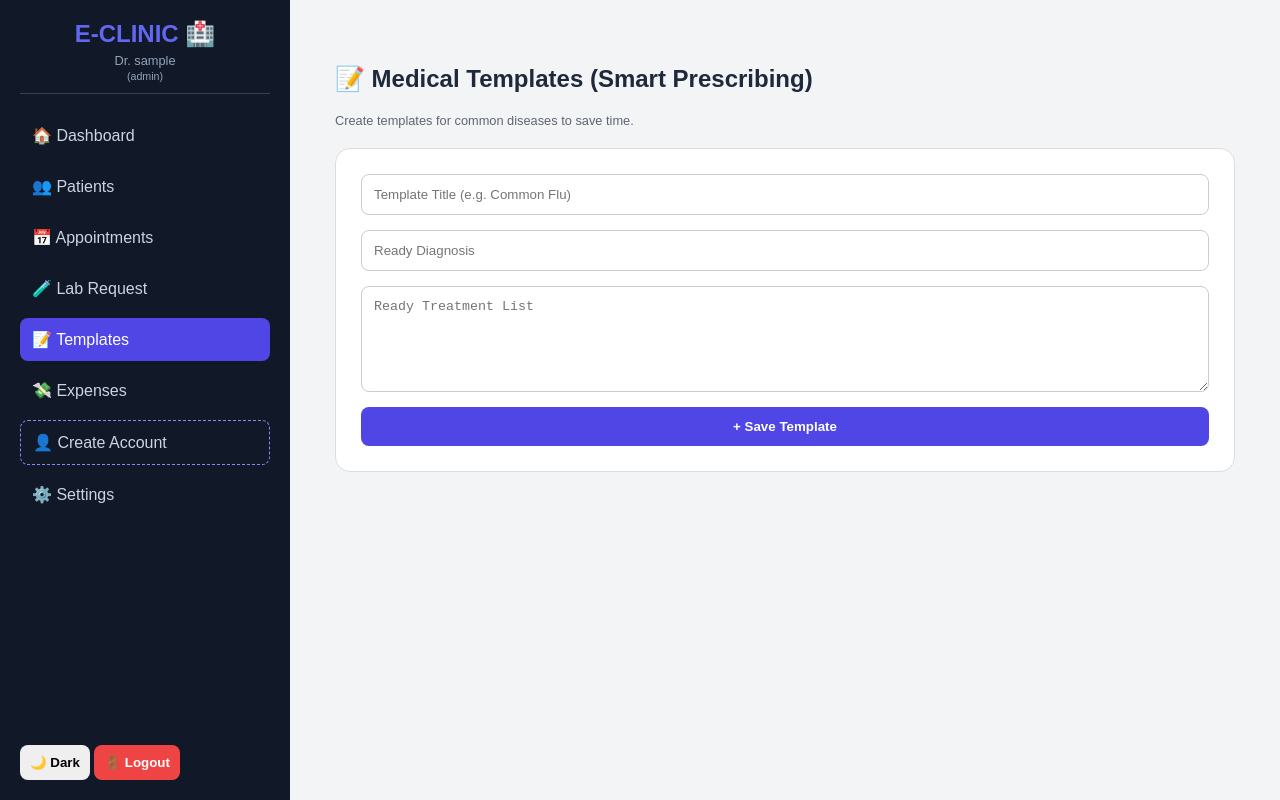
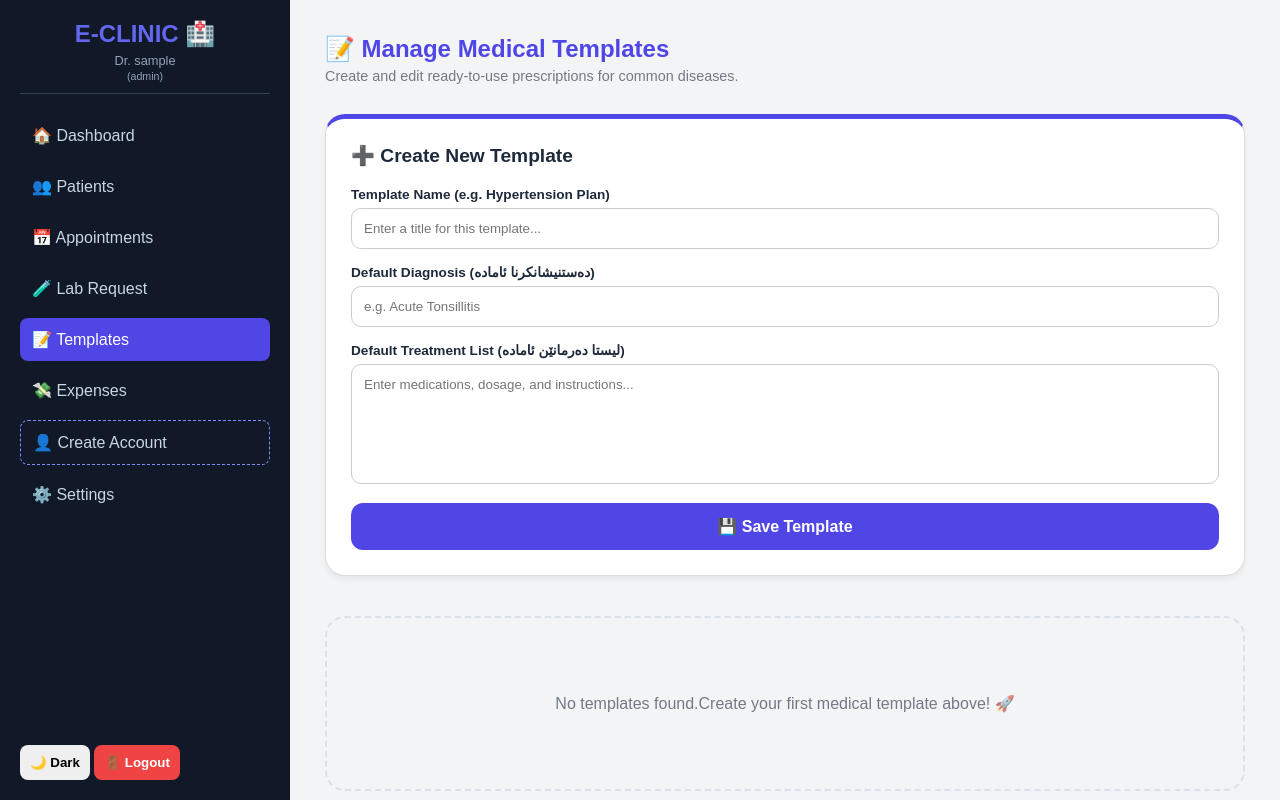
Before and after one commit to Saadzebari12345/my-clinic-app, a SvelteKit app: page /templates in a window 1280 px wide. Built offline with nearby package versions, Linux system fonts and the light colour scheme; sample sign-in values are in the browser's storage.

Commit message:
Add files via upload

```diff
--- a/src/routes/patients/[id]/+page.svelte
+++ b/src/routes/patients/[id]/+page.svelte
@@ -9,27 +9,29 @@
 
  let patientId = $derived(Number(page.params.id));
  let doctorId = $state(0);
- let doctorInfo = $state<any>(null); // زانیاریێن کلینیکێ یێن ئەدمین نڤیسین
+ let doctorInfo = $state<any>(null);
  let patientInfo = $state<Patient | null>(null);
  let records = $state<MedicalRecord[]>([]);
- let templates = $state<Template[]>([]); // قاڵبێن ئامادە
+ let templates = $state<Template[]>([]);
 
  let diagnosis = $state(''), treatment = $state(''), notes = $state(''), fee = $state('');
  let bp = $state(''), temp = $state(''), weight = $state('');
  let isSaving = $state(false);
- let editingId = $state<number | null>(null); // بۆ فاکشنا Edit
+ let editingId = $state<number | null>(null);
  let selectedTemplateId = $state('');
 
  async function loadAllData() {
   const storedId = localStorage.getItem('doctor_id');
   if (storedId) doctorId = Number(storedId);
 
-  // ئینانا زانیاریێن دکتۆری، نەخۆشی، مێژوو، و قاڵبان ب ئێکجار
+  if (!patientId || !doctorId) return;
+
+  // ئینانا هەمی داتایان ب ئێکجار (نەخۆش، مێژوو، قاڵب، و دکتۆر)
   const [docRes, pRes, rRes, tRes] = await Promise.all([
    supabase.from('doctors').select('*').eq('id', doctorId).single(),
    supabase.from('patients').select('*').eq('id', patientId).single(),
    supabase.from('medical_records').select('*').eq('patient_id', patientId).order('created_at', { ascending: false }),
-   supabase.from('medical_templates').select('*').eq('doctor_id', doctorId)
+   supabase.from('medical_templates').select('*').eq('doctor_id', doctorId).order('title')
   ]);
 
   if (docRes.data) doctorInfo = docRes.data;
@@ -40,7 +42,6 @@
 
  onMount(loadAllData);
 
- // ✨ پڕکرنا خانەیان ب قاڵبێن ئامادە
  function applyTemplate() {
   const template = templates.find(t => t.id === Number(selectedTemplateId));
   if (template) {
@@ -52,34 +53,24 @@
  async function saveRecord() {
   if (!diagnosis || !treatment) return alert("Please fill details");
   isSaving = true;
-
   const recordData = {
-   patient_id: patientId, doctor_id: doctorId, diagnosis, treatment, notes, bp, temp, weight,
-   fee: Number(fee) || 0, created_at: new Date().toISOString()
+   patient_id: patientId, doctor_id: doctorId, diagnosis, treatment, notes, bp, temp, weight, fee: Number(fee) || 0
   };
-
   if (editingId) {
    await supabase.from('medical_records').update(recordData).eq('id', editingId);
-   alert("✅ Updated Successfully");
   } else {
    await supabase.from('medical_records').insert([recordData]);
-   alert("✅ Saved Successfully");
   }
-
   editingId = null;
   diagnosis = ''; treatment = ''; notes = ''; bp = ''; temp = ''; weight = ''; fee = '';
   await loadAllData();
   isSaving = false;
  }
 
- // ✏️ دەستپێکرنا فاکشنا Edit
  function startEdit(record: MedicalRecord) {
   editingId = record.id;
-  diagnosis = record.diagnosis;
-  treatment = record.treatment;
-  notes = record.notes;
-  bp = record.bp; temp = record.temp; weight = record.weight;
-  fee = record.fee.toString();
+  diagnosis = record.diagnosis; treatment = record.treatment; notes = record.notes;
+  bp = record.bp; temp = record.temp; weight = record.weight; fee = record.fee.toString();
   window.scrollTo({ top: 0, behavior: 'smooth' });
  }
 
@@ -90,109 +81,123 @@
   }
  }
 
- // 🖨️ چاپکرنا A4 یا جیهانی ب زانیاریێن ئەدمینی
  function printRx(record: MedicalRecord) {
-  const win = window.open('', '', 'width=900,height=1100');
+  const win = window.open('', '', 'width=900,height=1000');
   win?.document.write(`
-   <html>
-   <head>
-    <style>
-     @page { size: A4; margin: 15mm; }
-     body { font-family: 'Segoe UI', sans-serif; padding: 0; margin: 0; color: #1a1a1a; }
-     .page-border { border: 2px solid #4f46e5; padding: 40px; height: 94vh; border-radius: 20px; position: relative; box-sizing: border-box; }
-     .header { display: flex; justify-content: space-between; border-bottom: 4px solid #4f46e5; padding-bottom: 15px; margin-bottom: 30px; }
-     .clinic-title { font-size: 28px; font-weight: 900; color: #4f46e5; margin: 0; }
-     .patient-info { background: #f8fafc; padding: 20px; border-radius: 12px; display: grid; grid-template-columns: 1fr 1fr; gap: 15px; border: 1px solid #e2e8f0; margin-bottom: 40px; font-size: 15px; }
-     .content { min-height: 450px; font-size: 18px; line-height: 1.8; }
-     .footer { position: absolute; bottom: 40px; left: 40px; right: 40px; border-top: 1px solid #eee; padding-top: 20px; display: flex; justify-content: space-between; font-size: 12px; color: #94a3b8; }
-    </style>
-   </head>
-   <body>
-    <div class="page-border">
-     <div class="header">
-      <div>
-       <h1 class="clinic-title">${doctorInfo?.clinic_name || 'E-CLINIC CENTER'}</h1>
-       <p style="font-size:18px; font-weight:bold; margin:5px 0;">Dr. ${doctorInfo?.doctor_name || 'Specialist'}</p>
-      </div>
-      <div style="text-align:right; font-size:13px;">${doctorInfo?.clinic_address || ''}<br>Tel: ${doctorInfo?.clinic_phone || ''}</div>
-     </div>
-     <div class="patient-info">
-      <div><b>Patient:</b> ${patientInfo?.name}</div>
-      <div><b>Mobile:</b> ${patientInfo?.phone || 'N/A'}</div>
-      <div><b>Age / Gender:</b> ${patientInfo?.age}Y / ${patientInfo?.gender || 'N/A'}</div>
-      <div><b>Date:</b> ${new Date(record.created_at).toLocaleDateString('en-GB')}</div>
-     </div>
-     <div class="content">
-      <div style="font-size:60px; color:#4f46e5; font-style:italic; margin:0;">Rx</div>
-      <p><b>Diagnosis:</b> ${record.diagnosis}</p>
-      <p style="white-space: pre-line;"><b>Treatment:</b><br>${record.treatment}</p>
-     </div>
-     <div class="footer"><div>Printed by E-Clinic System</div><div style="text-align:center; width:200px; border-top:2px solid #333; padding-top:5px; font-weight:bold;">Signature</div></div>
-    </div>
-    <script>window.print(); window.close();<\/script>
-   </body>
-   </html>
+   <div style="font-family:sans-serif; padding:50px; border:2px solid #4f46e5; border-radius:15px;">
+    <h1 style="text-align:center; color:#4f46e5;">E-CLINIC MEDICAL REPORT</h1>
+    <p style="text-align:center;"><b>Dr. ${doctorInfo?.doctor_name || 'Specialist'}</b></p>
+    <hr>
+    <p><b>Patient:</b> ${patientInfo?.name} | <b>Date:</b> ${new Date(record.created_at).toLocaleDateString('en-GB')}</p>
+    <p><b>Mobile:</b> ${patientInfo?.phone || 'N/A'}</p>
+    <h3>Diagnosis:</h3><p>${record.diagnosis}</p>
+    <h3>Treatment:</h3><p style="white-space:pre-line;">${record.treatment}</p>
+    <div style="margin-top:50px; text-align:right;">Signature: _________________</div>
+   </div>
   `);
-  win?.document.close();
+  win?.document.close(); win?.print();
  }
 </script>
 
-<div class="container" style="max-width: 1200px; margin: 0 auto; padding: 10px; color: var(--text);">
- <header class="card" style="background: var(--card, white); padding: 20px; border-radius: 15px; border: 1px solid var(--border, #ddd); display: flex; justify-content: space-between; align-items: center; border-left: 6px solid #4f46e5; margin-bottom: 25px;">
-  <div class="p-info">
-   <h1 style="margin:0;">👤 {patientInfo?.name || 'Loading...'}</h1>
-   <p style="margin:5px 0 0; opacity:0.7;">{patientInfo?.age} years | {patientInfo?.phone}</p>
+<div class="profile-container">
+ <header class="card patient-header">
+  <div class="p-info"><h1>👤 {patientInfo?.name || '...'}</h1>
+   <p>{patientInfo?.age} years | {patientInfo?.phone}</p>
   </div>
-  <a href="/patients" style="text-decoration:none; font-weight:bold; color:#4f46e5;">⬅ Back to List</a>
+  <a href="/patients" class="back-link">⬅ Back to List</a>
  </header>
 
- <div class="main-grid" style="display: grid; grid-template-columns: 450px 1fr; gap: 20px;">
-  <!-- لایێ چەپێ: فۆرم -->
-  <div class="card" style="background: var(--card, white); padding: 25px; border-radius: 15px; border: 1px solid var(--border, #ddd);">
-   <h3 style="margin-top:0;">{editingId ? '✏️ Edit Consultation' : '📝 New Consultation'}</h3>
+ <div class="main-grid">
+  <!-- فۆرما نڤیسینێ -->
+  <div class="card form-container">
+   <h3>{editingId ? '✏️ Edit consultation' : '📝 New Consultation'}</h3>
 
-   <!-- ⚡ پشکا قاڵبان -->
-   <div style="margin-bottom: 15px; background: #f0f4ff; padding: 12px; border-radius: 10px; border: 1px solid #dbeafe;">
-    <label for="t-sel" style="font-size: 0.75rem; font-weight: bold; display: block; margin-bottom: 5px; color:#1e40af;">⚡ Quick Template</label>
-    <select id="t-sel" bind:value={selectedTemplateId} onchange={applyTemplate} style="width: 100%; padding: 8px; border-radius: 8px;">
+   <div class="template-section">
+    <label for="ts">⚡ Quick Template</label>
+    <select id="ts" bind:value={selectedTemplateId} onchange={applyTemplate}>
      <option value="">-- Choose Ready Template --</option>
      {#each templates as t}<option value={t.id}>{t.title}</option>{/each}
     </select>
    </div>
 
-   <div style="display:grid; grid-template-columns: 1fr 1fr 1fr; gap: 8px; margin-bottom: 12px;">
-    <input bind:value={bp} placeholder="BP" style="padding:10px; border-radius:8px; border:1px solid #ccc;"/>
-    <input bind:value={temp} placeholder="T°C" style="padding:10px; border-radius:8px; border:1px solid #ccc;"/>
-    <input bind:value={weight} placeholder="Weight" style="padding:10px; border-radius:8px; border:1px solid #ccc;"/>
+   <div class="vitals-row">
+    <!-- svelte-ignore a11y_label_has_associated_control -->
+    <div class="v-field"><label>BP</label><input bind:value={bp} placeholder="120/80" /></div>
+    <!-- svelte-ignore a11y_label_has_associated_control -->
+    <div class="v-field"><label>T°C</label><input bind:value={temp} placeholder="37" /></div>
+    <!-- svelte-ignore a11y_label_has_associated_control -->
+    <div class="v-field"><label>Weight</label><input bind:value={weight} placeholder="Kg" /></div>
    </div>
-   <input bind:value={diagnosis} placeholder="Diagnosis" style="width:100%; padding:12px; margin-bottom:12px; border-radius:8px; border:1px solid #ccc;"/><textarea bind:value={treatment} placeholder="Treatment & Plan..." style="width:100%; height:120px; padding:12px; border-radius:8px; border:1px solid #ccc; resize:none;"></textarea>
-   <input bind:value={fee} type="number" placeholder="Fee $" style="width:100%; padding:10px; margin-bottom:15px; border-radius:8px; border:1px solid #ccc;"/>
 
-   <button onclick={saveRecord} disabled={isSaving} style="width:100%; padding:14px; background:#4f46e5; color:white; border:none; border-radius:10px; cursor:pointer; font-weight:bold;">
-    {isSaving ? '...' : (editingId ? '💾 Update Record' : '💾 Save Record')}
-   </button>
-   {#if editingId}<button onclick={() => editingId = null} style="width:100%; margin-top:5px; background:none; border:none; color:#666; cursor:pointer;">Cancel Edit</button>{/if}
+   <div class="field">
+    <!-- svelte-ignore a11y_label_has_associated_control -->
+    <label>Diagnosis</label>
+    <input bind:value={diagnosis} placeholder="Condition name..." />
+   </div>
+
+   <div class="field">
+    <!-- svelte-ignore a11y_label_has_associated_control -->
+    <label>Treatment Plan</label>
+    <textarea bind:value={treatment} placeholder="Medications..."></textarea>
+   </div>
+
+   <div class="footer-row">
+    <!-- svelte-ignore a11y_label_has_associated_control -->
+    <div class="f-item"><label>Fee $</label><input type="number" bind:value={fee} placeholder="0.00" /></div>
+    <button class="save-btn" onclick={saveRecord}>{editingId ? 'Update' : 'Save'}</button>
+   </div>
   </div>
 
-  <!-- لایێ ڕاستێ: مێژوو -->
-  <div class="history">
-   <h3 style="margin-top:0;">📜 Medical History ({records.length})</h3>
-   {#each records as r (r.id)}
-    <div class="card" style="background: var(--card, white); padding: 18px; border-radius: 12px; border: 1px solid var(--border, #ddd); border-left: 5px solid #10b981; margin-bottom: 15px;">
-     <div style="display:flex; justify-content:space-between; margin-bottom:12px;">
-      <span style="font-weight:bold; font-size:0.8rem; color:#10b981;">📅 {new Date(r.created_at).toLocaleString('en-GB')}</span>
-      <div style="display:flex; gap:5px;">
-       <button onclick={() => printRx(r)} style="background:#f3f4f6; border:none; padding:5px 10px; border-radius:6px; cursor:pointer; font-weight:bold;">🖨️ Print</button>
-       <button onclick={() => startEdit(r)} style="background:#e0f2fe; color:#0369a1; border:none; padding:5px 10px; border-radius:6px; cursor:pointer; font-weight:bold;">✏️ Edit</button>
-       <button onclick={() => deleteRecord(r.id)} style="background:#fee2e2; color:#dc2626; border:none; padding:5px 10px; border-radius:6px; cursor:pointer;">🗑️</button>
+  <!-- مێژوو -->
+  <div class="history-list">
+   <h3>📜 History ({records.length})</h3>
+   {#each records as record (record.id)}
+    <div class="record card">
+     <div class="r-head">
+      <span>📅 {new Date(record.created_at).toLocaleString('en-GB')}</span>
+      <div class="r-btns">
+       <button class="b-p" onclick={() => printRx(record)}>🖨️ Print</button>
+       <button class="b-e" onclick={() => startEdit(record)}>✏️ Edit</button>
+       <button class="b-d" onclick={() => deleteRecord(record.id)}>🗑️</button>
       </div>
      </div>
-     <b style="font-size:1.1rem;">{r.diagnosis}</b>
-     <p style="font-size:0.95rem; margin-top:8px; line-height:1.5;">{r.treatment}</p>
+     <b>{record.diagnosis}</b>
+     <p>{record.treatment}</p>
     </div>
-   {:else}
-    <div style="text-align:center; padding:50px; border:2px dashed #ddd; border-radius:15px; color:#999;">No history found.</div>
    {/each}
   </div>
  </div>
 </div>
+
+<style>
+ .profile-container { max-width: 1200px; margin: 0 auto; color: var(--text); padding: 10px; }
+ .card { background: var(--card, white); padding: 25px; border-radius: 20px; border: 1px solid var(--border, #ddd); margin-bottom: 20px; }
+ .patient-header { display: flex; justify-content: space-between; align-items: center; border-left: 6px solid #4f46e5; }
+
+ .main-grid { display: grid; grid-template-columns: 420px 1fr; gap: 20px; }
+ @media (max-width: 1000px) { .main-grid { grid-template-columns: 1fr; } }
+
+ .template-section { background: rgba(79, 70, 229, 0.05); padding: 12px; border-radius: 12px; margin-bottom: 15px; border: 1px solid rgba(79, 70, 229, 0.1); }
+ .template-section label { font-size: 0.75rem; font-weight: bold; color: #4f46e5; display: block; margin-bottom: 5px; }
+ .template-section select { width: 100%; padding: 8px; border-radius: 8px; border: 1px solid #ccc; background: white; color: black; }
+
+ .vitals-row { display: grid; grid-template-columns: 1fr 1fr 1fr; gap: 10px; margin-bottom: 15px; }
+ .v-field label { font-size: 0.7rem; font-weight: bold; display: block; margin-bottom: 3px; }
+
+ input, textarea { width: 100%; padding: 12px; border-radius: 10px; border: 1px solid var(--border, #ccc); background: white !important; color: black !important; box-sizing: border-box; }
+ textarea { height: 100px; resize: none; margin-top: 5px; }
+
+ .footer-row { display: flex; gap: 10px; align-items: flex-end; margin-top: 10px; }
+ .f-item { flex: 1; }
+ .f-item label { font-size: 0.7rem; font-weight: bold; display: block; margin-bottom: 3px; }
+ .save-btn { flex: 2; height: 45px; background: #4f46e5; color: white; border: none; border-radius: 10px; cursor: pointer; font-weight: bold; }
+
+ .record { border-left: 5px solid #10b981; }
+ .r-head { display: flex; justify-content: space-between; align-items: center; margin-bottom: 10px; font-size: 0.8rem; font-weight: bold; color: #10b981; }
+ .r-btns button { border: none; padding: 5px 10px; border-radius: 6px; cursor: pointer; margin-left: 5px; font-weight: bold; }
+ .b-p { background: #f3f4f6; color: #333; }
+ .b-e { background: #e0f2fe; color: #0369a1; }
+ .b-d { background: #fee2e2; color: #dc2626; }
+
+ .back-link { text-decoration: none; color: #4f46e5; font-weight: bold; }
+</style>
--- a/src/routes/templates/+page.svelte
+++ b/src/routes/templates/+page.svelte
@@ -2,56 +2,190 @@
  import { onMount } from 'svelte';
  import { supabase } from '$lib/supabaseClient';
 
- let templates = $state<any[]>([]);
+ interface Template {
+  id: number;
+  title: string;
+  diagnosis: string;
+  treatment: string;
+ }
+
+ let templates = $state<Template[]>([]);
  let title = $state(''), diag = $state(''), treat = $state('');
  let doctorId = $state(0);
+ let isSaving = $state(false);
+ let editingId = $state<number | null>(null); // بۆ زانینا كا كیش قاڵب دهێته‌ گۆهۆڕین
+
+ async function fetchTemplates() {
+  const { data } = await supabase
+   .from('medical_templates')
+   .select('*')
+   .eq('doctor_id', doctorId)
+   .order('id', { ascending: false });
+  if (data) templates = data;
+ }
 
  onMount(async () => {
   const id = localStorage.getItem('doctor_id');
   if (id) {
    doctorId = Number(id);
-   fetchTemplates();
+   await fetchTemplates();
   }
  });
 
- async function fetchTemplates() {
-  const { data } = await supabase.from('medical_templates').select('*').eq('doctor_id', doctorId);
-  if (data) templates = data;
+ // 💾 سەیڤکرن یان نووژەنکرنا قاڵبی
+ async function saveTemplate() {
+  if (!title || !diag) return alert("تکایە ناونیشان و دەستنیشانکرنێ پڕ بکە");
+  isSaving = true;
+
+  const templateData = {
+   doctor_id: doctorId,
+   title: title,
+   diagnosis: diag,
+   treatment: treat
+  };
+
+  if (editingId) {
+   // Update - دەستکاری کرنا قاڵبێ کۆن
+   const { error } = await supabase
+    .from('medical_templates')
+    .update(templateData)
+    .eq('id', editingId);
+   if (!error) alert("✅ قاڵب ب سەرکەفتی هاتە نووژەنکرن");
+  } else {
+   // Insert - زێدەکرنا قاڵبەکێ نوی
+   const { error } = await supabase
+    .from('medical_templates')
+    .insert([templateData]);
+   if (!error) alert("✅ قاڵبێ نوی هاتە سەیڤکرن");
+  }
+
+  cancelEdit();
+  await fetchTemplates();
+  isSaving = false;
  }
 
- async function addTemplate() {
-  if (!title || !diag) return alert("Please fill Title and Diagnosis");
-  await supabase.from('medical_templates').insert([{
-   doctor_id: doctorId, title, diagnosis: diag, treatment: treat
-  }]);
-  title = ''; diag = ''; treat = '';
-  fetchTemplates();
+ // ✏️ دەستپێکرنا دەستکاریێ
+ function startEdit(t: Template) {
+  editingId = t.id;
+  title = t.title;
+  diag = t.diagnosis;
+  treat = t.treatment;
+  window.scrollTo({ top: 0, behavior: 'smooth' }); // چوون بۆ سەرێ لاپەڕەی ب شێوەیەکێ نەرم
  }
 
+ // ❌ هەڵوەشاندنەوەیا دەستکاریێ
+ function cancelEdit() {
+  editingId = null;
+  title = ''; diag = ''; treat = '';
+ }
+
+ // 🗑️ ژێبرنا قاڵبی
  async function deleteTemplate(id: number) {
-  await supabase.from('medical_templates').delete().eq('id', id);
-  fetchTemplates();
+  if (confirm('ئەرێ تو پشتراستی تو دڤێت ڤی قاڵبی ژێببەی؟')) {
+   await supabase.from('medical_templates').delete().eq('id', id);
+   await fetchTemplates();
+  }
  }
 </script>
 
-<div style="padding: 20px; color: var(--text);">
- <h2>📝 Medical Templates (Smart Prescribing)</h2>
- <p style="opacity: 0.7; font-size: 0.8rem; margin-bottom: 20px;">Create templates for common diseases to save time.</p>
-
- <div style="background:var(--card, white); padding:25px; border-radius:15px; border:1px solid var(--border); margin-bottom:30px; display:grid; gap:15px;">
-  <input bind:value={title} placeholder="Template Title (e.g. Common Flu)" style="padding:12px; border-radius:8px; border:1px solid #ccc;"/>
-  <input bind:value={diag} placeholder="Ready Diagnosis" style="padding:12px; border-radius:8px; border:1px solid #ccc;"/>
-  <textarea bind:value={treat} placeholder="Ready Treatment List" style="padding:12px; border-radius:8px; border:1px solid #ccc; height:80px;"></textarea>
-  <button onclick={addTemplate} style="background:#4f46e5; color:white; border:none; padding:12px; border-radius:8px; cursor:pointer; font-weight:bold;">+ Save Template</button>
+<div class="templates-page">
+ <div class="header-section">
+  <h2>📝 Manage Medical Templates</h2>
+  <p>Create and edit ready-to-use prescriptions for common diseases.</p>
  </div>
 
- <div style="display:grid; grid-template-columns: repeat(auto-fit, minmax(250px, 1fr)); gap:15px;">
-  {#each templates as t}
-   <div style="background:var(--card); padding:15px; border-radius:12px; border:1px solid var(--border); position:relative;">
-    <button onclick={() => deleteTemplate(t.id)} style="position:absolute; top:10px; right:10px; background:none; border:none; color:red; cursor:pointer;">🗑️</button>
-    <b style="color:#4f46e5;">{t.title}</b>
-    <p style="font-size:0.8rem; margin:10px 0;">{t.diagnosis}</p>
+ <!-- فۆڕما زێدەکرن و دەستکاریێ -->
+ <div class="card form-container">
+  <h3>{editingId ? '✏️ Edit Template' : '➕ Create New Template'}</h3>
+
+  <div class="field">
+   <label for="t-title">Template Name (e.g. Hypertension Plan)</label>
+   <input id="t-title" bind:value={title} placeholder="Enter a title for this template..." />
+  </div>
+
+  <div class="field">
+   <label for="t-diag">Default Diagnosis (دەستنیشانکرنا ئامادە)</label>
+   <input id="t-diag" bind:value={diag} placeholder="e.g. Acute Tonsillitis" />
+  </div>
+
+  <div class="field">
+   <label for="t-treat">Default Treatment List (لیستا دەرمانێن ئامادە)</label>
+   <textarea id="t-treat" bind:value={treat} placeholder="Enter medications, dosage, and instructions..."></textarea>
+  </div>
+
+  <div class="button-group">
+   <button class="save-btn" onclick={saveTemplate} disabled={isSaving}>
+    {isSaving ? 'Saving...' : (editingId ? '💾 Update Template' : '💾 Save Template')}
+   </button>
+
+   {#if editingId}
+    <button class="cancel-btn" onclick={cancelEdit}>Cancel</button>
+   {/if}
+  </div>
+ </div>
+
+ <!-- لیستا قاڵبێن هەین -->
+ <div class="templates-grid">
+  {#each templates as t (t.id)}
+   <div class="template-card card">
+    <div class="card-header">
+     <span class="pill">Template</span>
+     <div class="actions">
+      <button class="edit-btn" onclick={() => startEdit(t)}>✏️</button>
+      <button class="del-btn" onclick={() => deleteTemplate(t.id)}>🗑️</button>
+     </div>
+    </div>
+    <h4>{t.title}</h4>
+    <div class="preview">
+     <b>Diagnosis:</b> {t.diagnosis} <br>
+     <b>Meds:</b> {t.treatment.substring(0, 50)}...
+    </div>
+   </div>
+  {:else}
+   <div class="empty-state">
+    <p>No templates found.Create your first medical template above! 🚀</p>
    </div>
   {/each}
  </div>
 </div>
+
+<style>
+ .templates-page { max-width: 1000px; margin: 0 auto; color: var(--text); padding: 10px; }
+ .header-section { margin-bottom: 30px; }
+ .header-section h2 { margin: 0; color: #4f46e5; }
+ .header-section p { opacity: 0.6; font-size: 0.9rem; margin-top: 5px; }
+
+ .card { background: var(--card, white); padding: 25px; border-radius: 20px; border: 1px solid var(--border, #ddd); box-shadow: 0 4px 6px rgba(0,0,0,0.05); }
+
+ .form-container { margin-bottom: 40px; border-top: 5px solid #4f46e5; }
+ .form-container h3 { margin-top: 0; margin-bottom: 20px; font-size: 1.2rem; }
+
+ .field { margin-bottom: 15px; }
+ label { display: block; font-size: 0.85rem; font-weight: bold; margin-bottom: 6px; }
+ input, textarea { width: 100%; padding: 12px; border-radius: 10px; border: 1px solid #ccc; background: white !important; color: black !important; box-sizing: border-box; font-family: inherit; }
+ textarea { height: 120px; resize: none; }
+
+ .button-group { display: flex; gap: 10px; margin-top: 10px; }
+ .save-btn { flex: 2; padding: 14px; background: #4f46e5; color: white; border: none; border-radius: 12px; cursor: pointer; font-weight: bold; font-size: 1rem; transition: 0.3s; }
+ .cancel-btn { flex: 1; padding: 14px; background: #94a3b8; color: white; border: none; border-radius: 12px; cursor: pointer; font-weight: bold; }
+ .save-btn:hover { background: #4338ca; }
+
+ .templates-grid { display: grid; grid-template-columns: repeat(auto-fit, minmax(300px, 1fr)); gap: 20px; }
+ .template-card { border-left: 5px solid #6366f1; transition: 0.3s; }
+ .template-card:hover { transform: translateY(-5px); }
+
+ .card-header { display: flex; justify-content: space-between; align-items: center; margin-bottom: 15px; }
+ .pill { background: #e0e7ff; color: #4338ca; padding: 3px 10px; border-radius: 20px; font-size: 0.7rem; font-weight: bold; text-transform: uppercase; }
+
+ .actions button { background: none; border: none; cursor: pointer; font-size: 1.1rem; padding: 5px; border-radius: 5px; transition: 0.2s; }
+ .edit-btn:hover { background: #e0f2fe; }
+ .del-btn:hover { background: #fee2e2; }
+
+ .template-card h4 { margin: 0 0 10px 0; color: #1e293b; font-size: 1.1rem; }
+ .preview { font-size: 0.85rem; color: #64748b; line-height: 1.5; }
+
+ .empty-state { grid-column: 1 / -1; text-align: center; padding: 60px; border: 2px dashed #cbd5e1; border-radius: 20px; opacity: 0.6; }
+
+ /* Dark Mode Fix */
+ :global(.dark-mode) .template-card h4 { color: #f8fafc; }
+</style>
```
